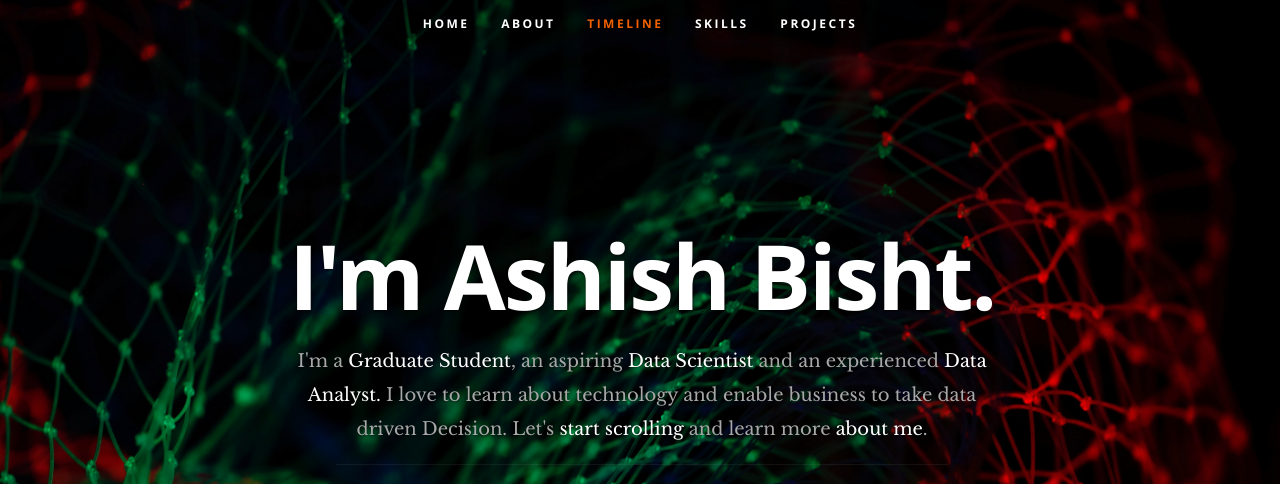
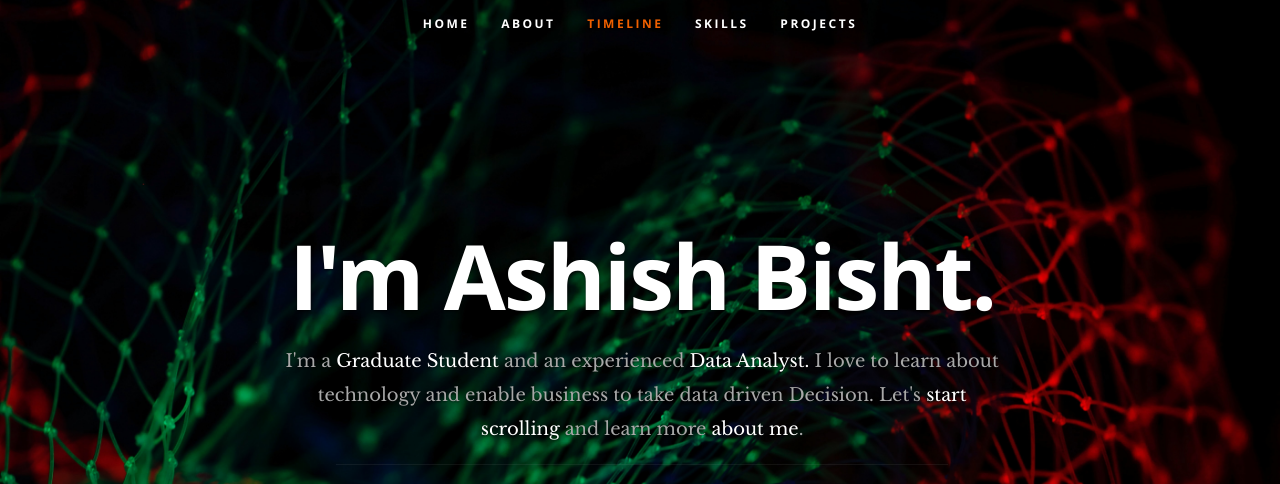
Before and after one commit to newbieeashish/newbieeashish.github.io, a plain HTML site: page index.html in a window 1280 px wide. Shown: the top 484 px of the page. Drawn offline with nearby package versions, Linux system fonts and the light colour scheme.

Commit message:
Update index.html

```diff
--- a/index.html
+++ b/index.html
@@ -57,7 +57,7 @@
       <div class="row banner">
          <div class="banner-text">
             <h1 class="responsive-headline">I'm Ashish Bisht.</h1>
-            <h3> I'm a <span>Graduate Student</span>, an aspiring <span>Data Scientist</span> and an experienced <span>Data Analyst.</span>
+            <h3> I'm a <span>Graduate Student</span> and an experienced <span>Data Analyst.</span>
             I love to learn about technology and enable business to take data driven Decision. Let's <a class="smoothscroll" href="#about">start scrolling</a>
             and learn more <a class="smoothscroll" href="#about">about me</a>.</h3>
             <hr />
```
